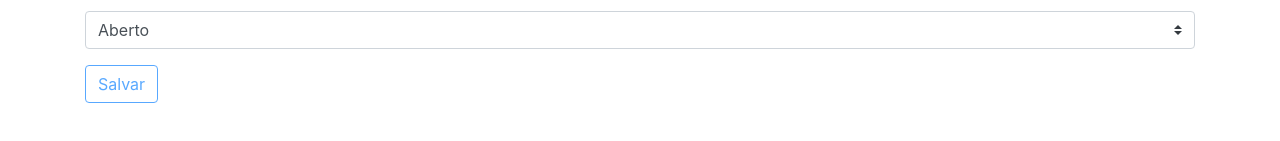
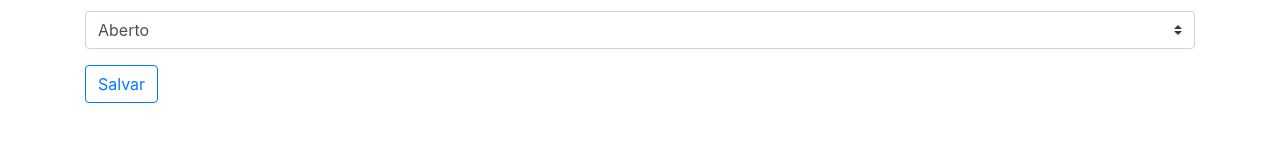
Before and after one commit to thuanny21/todolist, a Vue app: page /form in a window 1280 px wide. Shown: the part 281-422 px from the top of the page. Built offline with nearby package versions, Linux system fonts and the light colour scheme.

Commit message:
alteração forma de validar o formulario

```diff
--- a/src/views/Form.vue
+++ b/src/views/Form.vue
@@ -50,7 +50,6 @@
         type="submit"
         variant="outline-primary"
         @click="saveTask"
-        :disabled="!getValidation"
       >Salvar</b-button>
     </b-form>
   </div>
@@ -101,6 +100,10 @@ export default {
 
   methods: {
     saveTask() {
+
+      this.$v.$touch();
+      if(this.$v.$error) return;
+
       if(this.methodSave === "update") {
 
         this.form.save();
```
